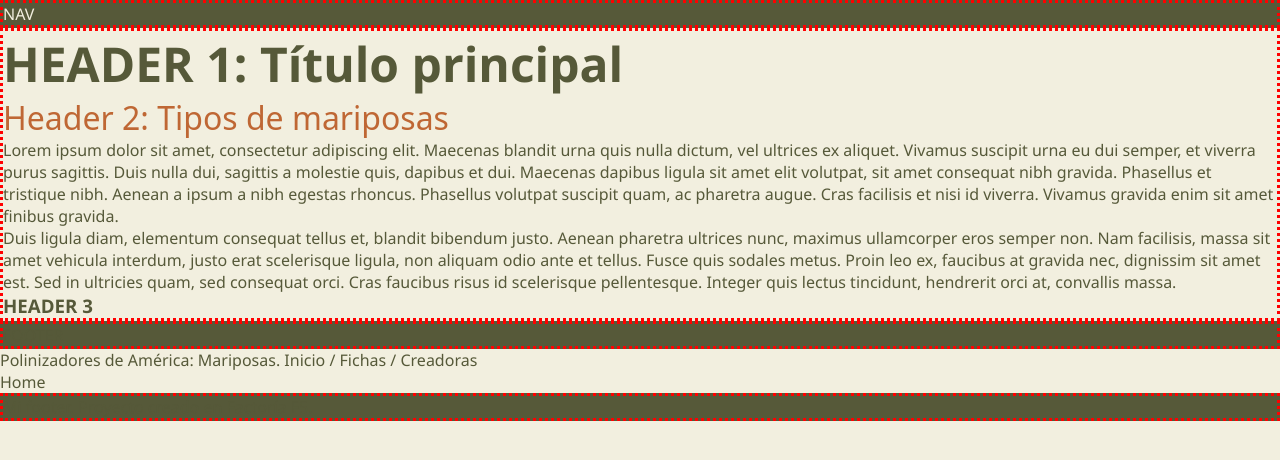
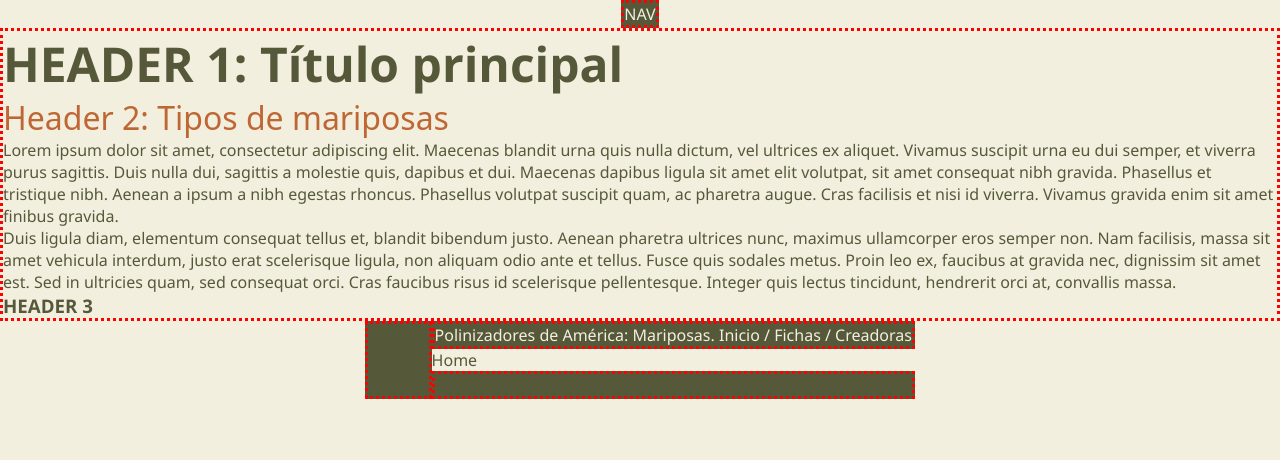
Before and after one commit to irinatiron/polinizadores-america-mariposas, a React (Vite) app: page / in a window 1280 px wide. Shown: the top 460 px of the page. Built offline with nearby package versions, Linux system fonts and the light colour scheme; a web font is replaced by a local one.

Commit message:
FEAT: Draft style navbar (#8)

```diff
--- a/src/index.css
+++ b/src/index.css
@@ -37,21 +37,18 @@ body {
   background-color: var(--color-light-beige);
 }
 
-header nav {
+/* NAV */
+nav{
   border: 3px dotted red;
-  background-color: #565939;
-  color: var(--color-light-beige)
+  background-color: var(--color-olive-green);
+  color: var(--color-light-beige);
 }
-
 
 
   main {
     border: 3px dotted red;
-
-
   }
 
-}
 
 .flex-container {
   display: flex;
```
